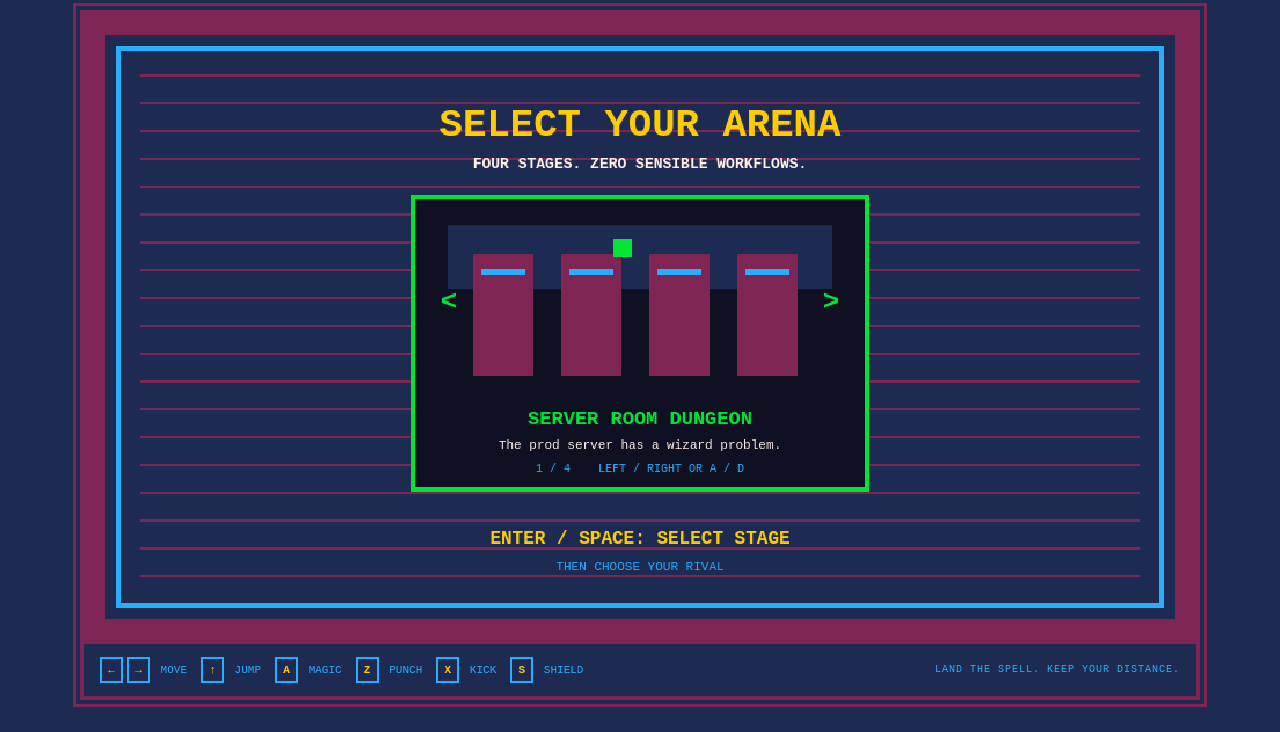
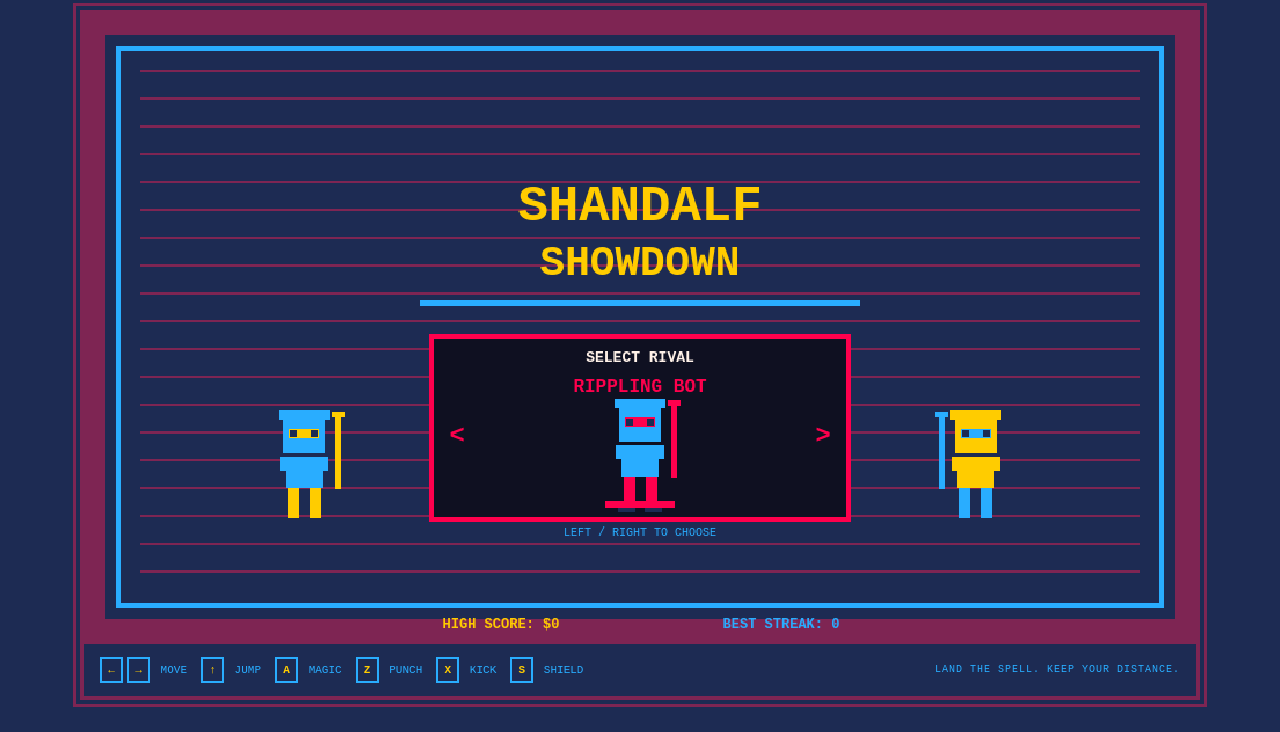
Before and after one commit to alanjdbuckleycode/shandalf, a plain HTML site: page index.html in a window 1280 px wide. Shown: the part 68-800 px from the top of the page. Drawn offline with Linux system fonts and the light colour scheme.

Commit message:
Select rival before arena

```diff
--- a/index.html
+++ b/index.html
@@ -226,7 +226,7 @@
       let projectiles = [];
       let particles = [];
       let round = 1;
-      let gameState = "STAGE_SELECT";
+      let gameState = "title";
       let gameOver = false;
       let matchWinner = null;
       let playerRoundWins = 0;
@@ -477,7 +477,7 @@
         if (gameState === "STAGE_SELECT" && (key === "enter" || key === " ")) {
           unlockAudio();
           currentStageId = stages[selectedStageIndex].id;
-          gameState = "title";
+          beginMatch();
           return;
         }
         if (gameState === "title" && (key === "arrowleft" || key === "arrowright")) {
@@ -492,14 +492,14 @@
           return;
         }
         if (key === "enter" && gameState === "title") {
-          beginMatch();
+          gameState = "STAGE_SELECT";
           return;
         }
         if (key === "enter" && gameOver) {
           if (matchWinner === "player") {
             selectedOpponentIndex = (selectedOpponentIndex + 1) % opponentOptions.length;
           }
-          gameState = "STAGE_SELECT";
+          gameState = "title";
           gameOver = false;
           statusMessage.classList.remove("visible");
           return;
```
